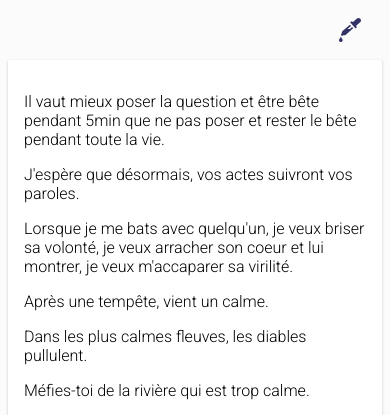
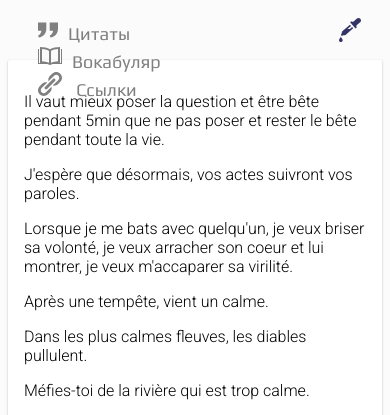
Before and after one commit to suyokiri/note, a PHP site: page / in a window 390 px wide. Shown: the top 415 px of the page. Run offline with PHP 8.4, Linux system fonts and the light colour scheme.

Commit message:
Update note.css

```diff
--- a/note.css
+++ b/note.css
@@ -120,7 +120,34 @@ li {
 
 @media (max-width: 1200px) {
 
-  .side-menu {
-    display: none;
-  }
+     .side-menu  {
+          display: initial;
+     }
+
+
+.side-menu a {
+
+    display: initial;
+    position: relative;
 }
+
+
+.main .b {
+
+    margin-top: 2em;
+}
+
+.side-wrapper {
+    height: auto;
+    width: auto;
+    position: absolute;
+    display: flex;
+    align-items: center;
+    justify-content: center;
+    top: 0;
+    left: 0;
+    right: 0;
+
+}
+
+}
```
